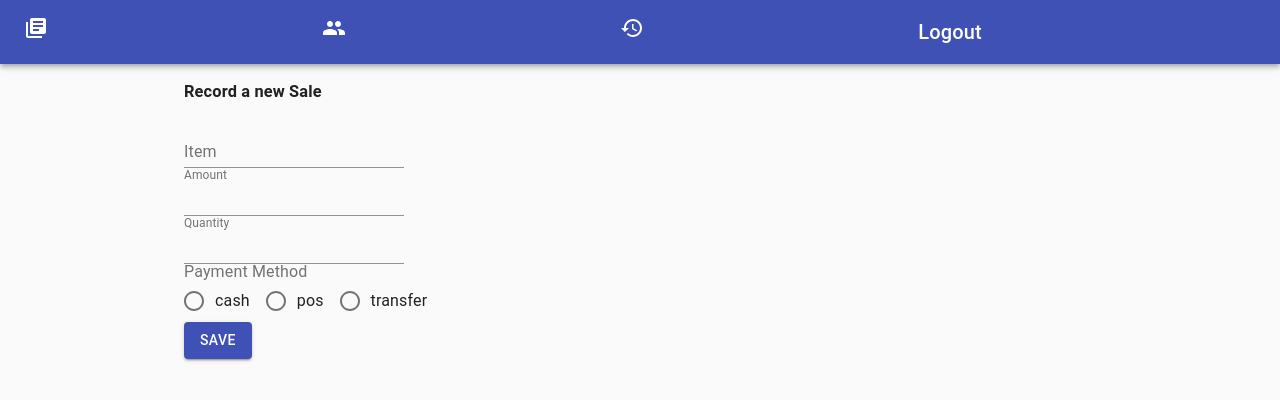
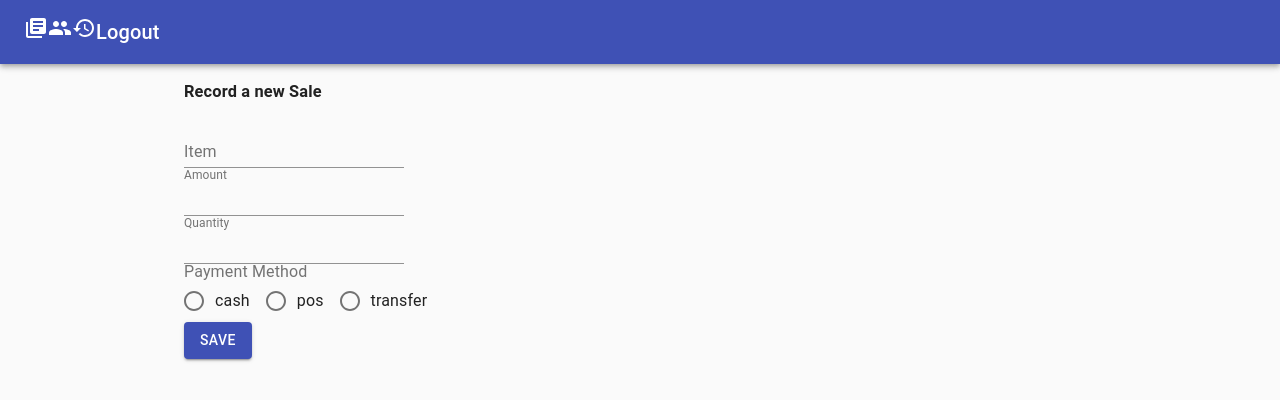
Before and after one commit to atlasmoth/Kippa-clone, a Next.js app: page /transactions/in in a window 1280 px wide. Shown: the top 400 px of the page. Built offline with nearby package versions, Linux system fonts and the light colour scheme.

Commit message:
centralize navbar

```diff
--- a/components/navbar.js
+++ b/components/navbar.js
@@ -5,7 +5,7 @@ import { makeStyles } from "@material-ui/core/styles";
 import AppBar from "@material-ui/core/AppBar";
 import Toolbar from "@material-ui/core/Toolbar";
 import Typography from "@material-ui/core/Typography";
-import Button from "@material-ui/core/Button";
+import Box from "@material-ui/core/Box";
 import LibraryBooksIcon from "@material-ui/icons/LibraryBooks";
 import PeopleIcon from "@material-ui/icons/People";
 import HistoryIcon from "@material-ui/icons/History";
@@ -29,6 +29,7 @@ export default function Navbar() {
     <div className={classes.root}>
       <AppBar position="static">
         <Toolbar>
+          <Box display="flex" justifyContent="space-around" alignItems="center">
             <Typography variant="h6" className={classes.title}>
               <Link href="/account">
                 <a style={{ color: "#fff", textDecoration: "none" }}>
@@ -59,6 +60,7 @@ export default function Navbar() {
                 Logout
               </a>
             </Typography>
+          </Box>
         </Toolbar>
       </AppBar>
     </div>
```
Lines whose indentation alone changed are shown as unchanged.
